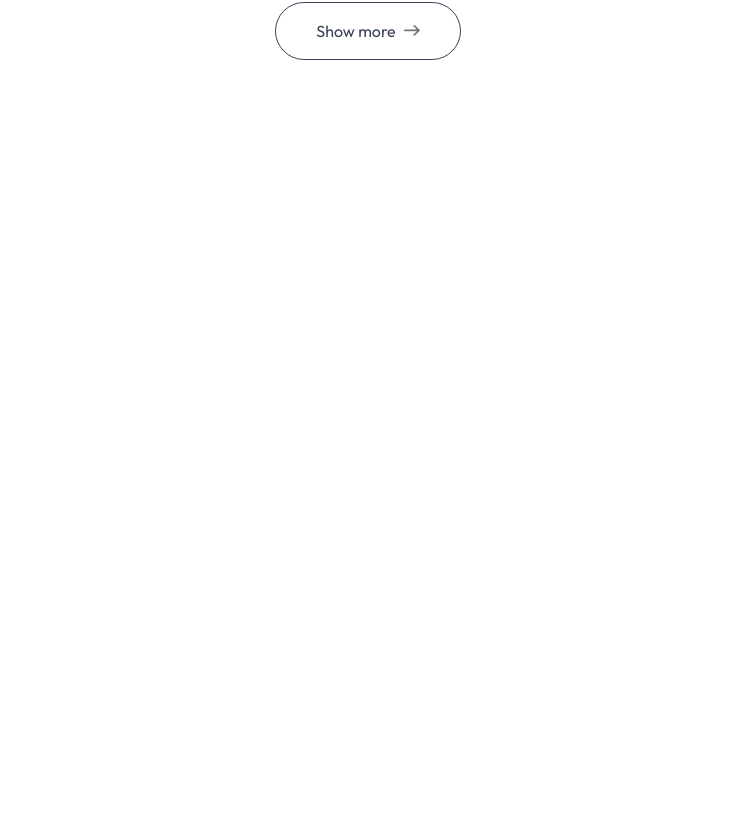
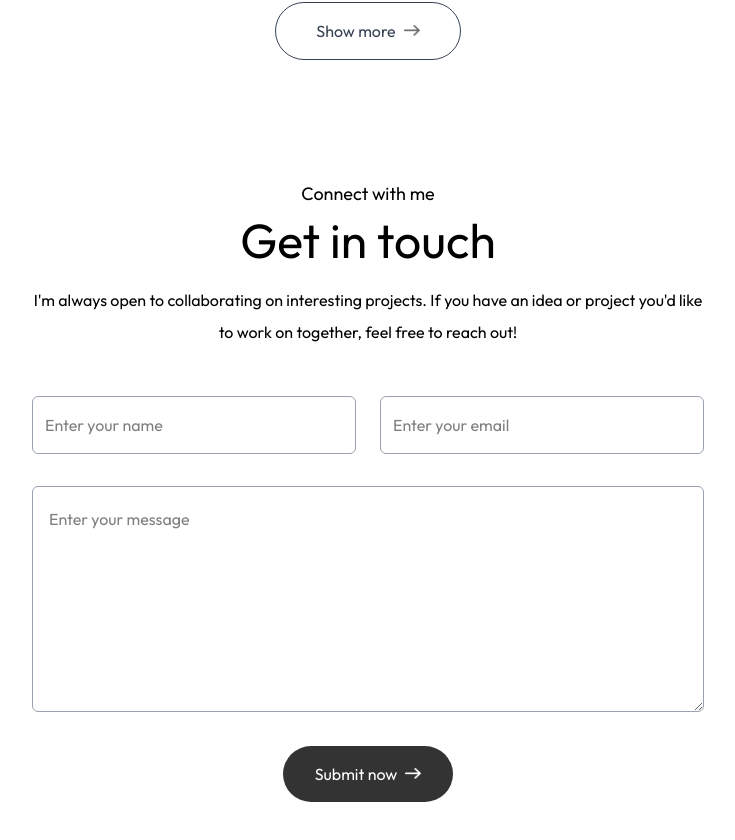
Before and after one commit to IsurangaVithanawasam/Portfolio, a Next.js app: page / in a window 1280 px wide. Shown: the part 2763-3603 px from the top of the page, without its empty margins (272-1007 px from the left). Before the commit the page ends 2903 px from the top, so only its background shows below. Built offline with nearby package versions, Linux system fonts and the light colour scheme; a web font is replaced by a local one.

Commit message:
added contact component

```diff
--- /dev/null
+++ b/app/components/Contact.jsx
@@ -0,0 +1,77 @@
+import { assets } from '@/assets/assets'
+import Image from 'next/image'
+import React, { useState } from 'react'
+
+const Contact = () => {
+
+const [result, setResult] = useState("");
+
+  const onSubmit = async (event) => {
+    event.preventDefault();
+    setResult("Sending....");
+    const formData = new FormData(event.target);
+
+    formData.append("access_key", "b0dd4287-29f7-4213-9ec9-1b063773c9ca");
+
+    const response = await fetch("https://api.web3forms.com/submit", {
+      method: "POST",
+      body: formData
+    });
+
+    const data = await response.json();
+
+    if (data.success) {
+      setResult("Form Submitted Successfully");
+      event.target.reset();
+    } else {
+      console.log("Error", data);
+      setResult(data.message);
+    }
+  };
+
+  return (
+    <div id='contact' className='w-full px-[12%] py-10 scroll-mt-20 bg-[url("/footer-bg-color.png")]
+    bg-no-repeat bg-center bg-[length:90%_auto]
+     '>
+        <h4 className='text-center mb-2 text-lg font-Ovo'>
+            Connect with me
+        </h4>
+        <h2 className='text-center text-5xl font-Ovo'>
+            Get in touch</h2>
+
+        <p className='text-center max-w-2xl mx-auto mt-5 mb-12 font-Ovo'>
+            I'm always open to collaborating on interesting projects. If you have an
+            idea or project you'd like to work on together, feel free to reach out!
+        </p>
+
+        <form onSubmit={onSubmit} className='max-w-2xl mx-auto'>
+            <div className='grid grid-cols-[repeat(auto-fit,minmax(200px,1fr))]
+            gap-6 mt-10 mb-8'>
+                <input type="text" placeholder='Enter your name' required
+                className='flex-1 p-3 outline-none border-[0.5px] border-gray-400
+                rounded-md bg-white' name='name'
+                />
+                <input type="email" placeholder='Enter your email' required
+                className='flex-1 p-3 outline-none border-[0.5px] border-gray-400
+                rounded-md bg-white' name='email'
+                />
+            </div>
+            <textarea rows={6} placeholder='Enter your message' required
+            className='w-full p-4 outline-none border-[0.5px] border-gray-400
+                rounded-md bg-white mb-6' name='message'
+            ></textarea>
+
+            <button type='submit'
+            className='cursor-pointer py-3 px-8 w-max flex items-center justify-between gap-2 bg-black/80
+            text-white rounded-full mx-auto hover:bg-black duration-500'
+            >Submit now <Image src={assets.right_arrow_white} alt='' className='w-4'/></button>
+
+            <p className='mt-4'>
+                {result}
+            </p>
+        </form>
+    </div>
+  )
+}
+
+export default Contact
--- a/app/page.js
+++ b/app/page.js
@@ -1,5 +1,6 @@
 'use client'
 import About from "./components/About";
+import Contact from "./components/Contact";
 import Header from "./components/Header";
 import Navbar from "./components/Navbar";
 import Services from "./components/Services";
@@ -13,6 +14,7 @@
       <About/>
       <Services/>
       <Work/>
+      <Contact/>
     </>
   );
 }
```
Also changed, not shown: app/components/Work.jsx (indentation only), app/globals.css (line endings or trailing spaces).
